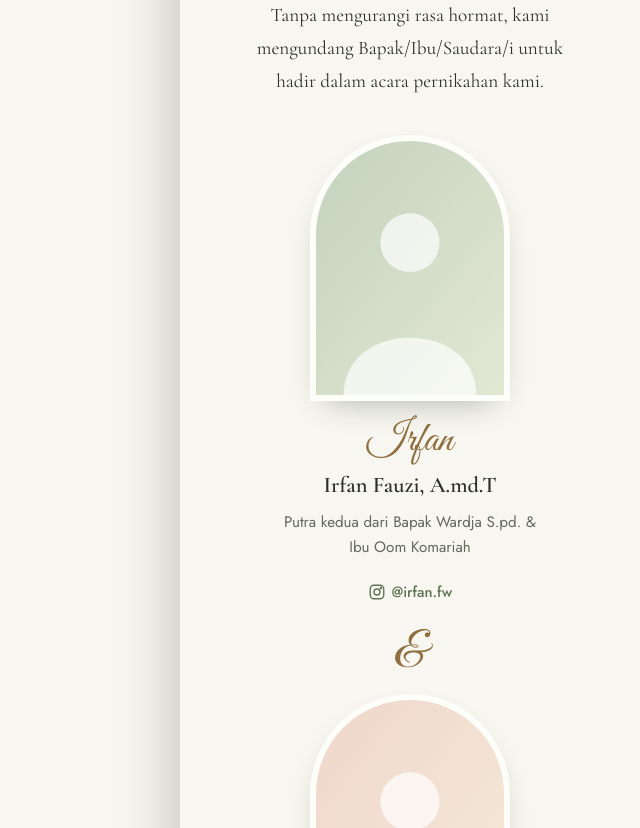
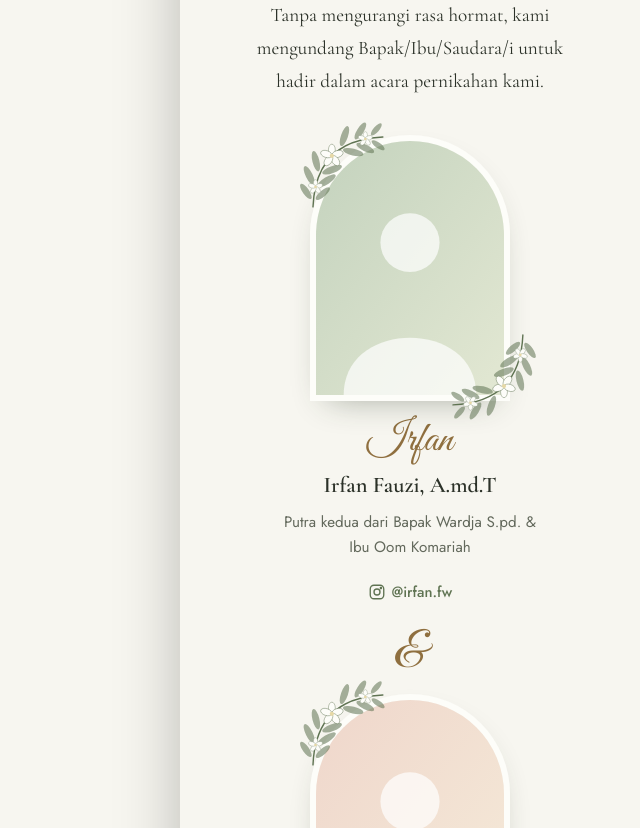
Before and after one commit to irfan-fauzi/my-wedding-inv, a React (Vite) app: page / in a window 1280 px wide. Shown: the part 1040-1868 px from the top of the page, without its empty margins (640-1280 px from the left). Built offline with nearby package versions, Linux system fonts and the light colour scheme.

Commit message:
add accent flower

```diff
--- a/src/components/Arch.jsx
+++ b/src/components/Arch.jsx
@@ -1,10 +1,35 @@
 // Bingkai foto berbentuk lengkung (arch). Lebar diatur lewat className.
-export default function Arch({ src, alt, className = '' }) {
+export default function Arch({ src, alt, className = '', decor = true }) {
   return (
-    <div
-      className={`relative z-[1] mx-auto aspect-[3/4] overflow-hidden rounded-t-full rounded-b-lg border-[6px] border-surface shadow-card ${className} dark:border-brass`}
-    >
-      <img src={src} alt={alt} className="size-full object-cover" />
+    // Pembungkus luar: tempat ornamen menempel. Tidak boleh overflow-hidden,
+    // supaya bunga/daun bisa keluar sedikit dari bingkai.
+    <div className={`relative z-[1] mx-auto aspect-[3/4] ${className}`}>
+      {/* Bingkai foto: overflow-hidden hanya di sini agar foto terpotong mengikuti lengkungan */}
+      <div className="size-full overflow-hidden rounded-t-full rounded-b-lg border-[6px] border-surface shadow-card dark:border-brass">
+        <img src={src} alt={alt} className="size-full object-cover" />
+      </div>
+
+      {decor && (
+        <>
+          {/* Kiri-atas: mengikuti bahu lengkungan */}
+          <svg
+            viewBox="0 0 120 120"
+            aria-hidden="true"
+            className="pointer-events-none absolute -top-[2%] -left-[2%] h-auto w-[42%] overflow-visible text-accent"
+          >
+            <use href="#floral" />
+          </svg>
+
+          {/* Kanan-bawah: ornamen yang sama, diputar 180° */}
+          <svg
+            viewBox="0 0 120 120"
+            aria-hidden="true"
+            className="pointer-events-none absolute -right-[10%] -bottom-[4%] h-auto w-[42%] rotate-180 overflow-visible text-accent"
+          >
+            <use href="#floral" />
+          </svg>
+        </>
+      )}
     </div>
   );
 }
--- a/src/components/SvgSprites.jsx
+++ b/src/components/SvgSprites.jsx
@@ -19,6 +19,38 @@ export default function SvgSprites() {
         <symbol id="heart" viewBox="0 0 24 24">
           <path d="M12 21s-7-4.4-9.3-9A5.2 5.2 0 0 1 12 6.5 5.2 5.2 0 0 1 21.3 12C19 16.6 12 21 12 21z" />
         </symbol>
+        {/* Bunga & cabang daun untuk pojok bingkai foto (dipakai Arch.jsx).
+            overflow="visible" mencegah ujung daun terpotong oleh batas <symbol>. */}
+        <symbol id="bloom" viewBox="-50 -50 100 100">
+          <g fill="var(--surface)" stroke="currentColor" strokeWidth="1.6">
+            <ellipse cx="0" cy="-22" rx="13" ry="22" />
+            <ellipse cx="0" cy="-22" rx="13" ry="22" transform="rotate(72)" />
+            <ellipse cx="0" cy="-22" rx="13" ry="22" transform="rotate(144)" />
+            <ellipse cx="0" cy="-22" rx="13" ry="22" transform="rotate(216)" />
+            <ellipse cx="0" cy="-22" rx="13" ry="22" transform="rotate(288)" />
+          </g>
+          <circle r="8" fill="#e6d8a6" />
+        </symbol>
+        <symbol id="floral" viewBox="0 0 120 120" overflow="visible">
+          <path d="M10 110 Q14 14 110 10" fill="none" stroke="currentColor" strokeWidth="2" strokeLinecap="round"/>
+          <g fill="currentColor" opacity=".55">
+            <ellipse cx="-0.2" cy="87.9" rx="13" ry="4.6" transform="rotate(-125 -0.2 87.9)"/>
+            <ellipse cx="24.1" cy="91.0" rx="13" ry="4.6" transform="rotate(-41 24.1 91.0)"/>
+            <ellipse cx="4.6" cy="65.2" rx="15" ry="5" transform="rotate(-116 4.6 65.2)"/>
+            <ellipse cx="29.6" cy="72.5" rx="15" ry="5" transform="rotate(-32 29.6 72.5)"/>
+            <ellipse cx="14.2" cy="44.7" rx="15" ry="5" transform="rotate(-104 14.2 44.7)"/>
+            <ellipse cx="37.3" cy="56.8" rx="15" ry="5" transform="rotate(-20 37.3 56.8)"/>
+            <ellipse cx="55.0" cy="8.7" rx="15" ry="5" transform="rotate(-71 55.0 8.7)"/>
+            <ellipse cx="67.5" cy="31.6" rx="15" ry="5" transform="rotate(13 67.5 31.6)"/>
+            <ellipse cx="77.8" cy="1.4" rx="14" ry="4.8" transform="rotate(-58 77.8 1.4)"/>
+            <ellipse cx="84.8" cy="25.7" rx="14" ry="4.8" transform="rotate(26 84.8 25.7)"/>
+            <ellipse cx="100.6" cy="-0.9" rx="11" ry="4" transform="rotate(-49 100.6 -0.9)"/>
+            <ellipse cx="103.2" cy="21.8" rx="11" ry="4" transform="rotate(35 103.2 21.8)"/>
+          </g>
+          <use href="#bloom" x="18.0" y="18.0" width="38" height="38"/>
+          <use href="#bloom" x="1.6" y="69.6" width="24" height="24"/>
+          <use href="#bloom" x="72.9" y="0.9" width="24" height="24"/>
+        </symbol>
       </defs>
     </svg>
   );
```
